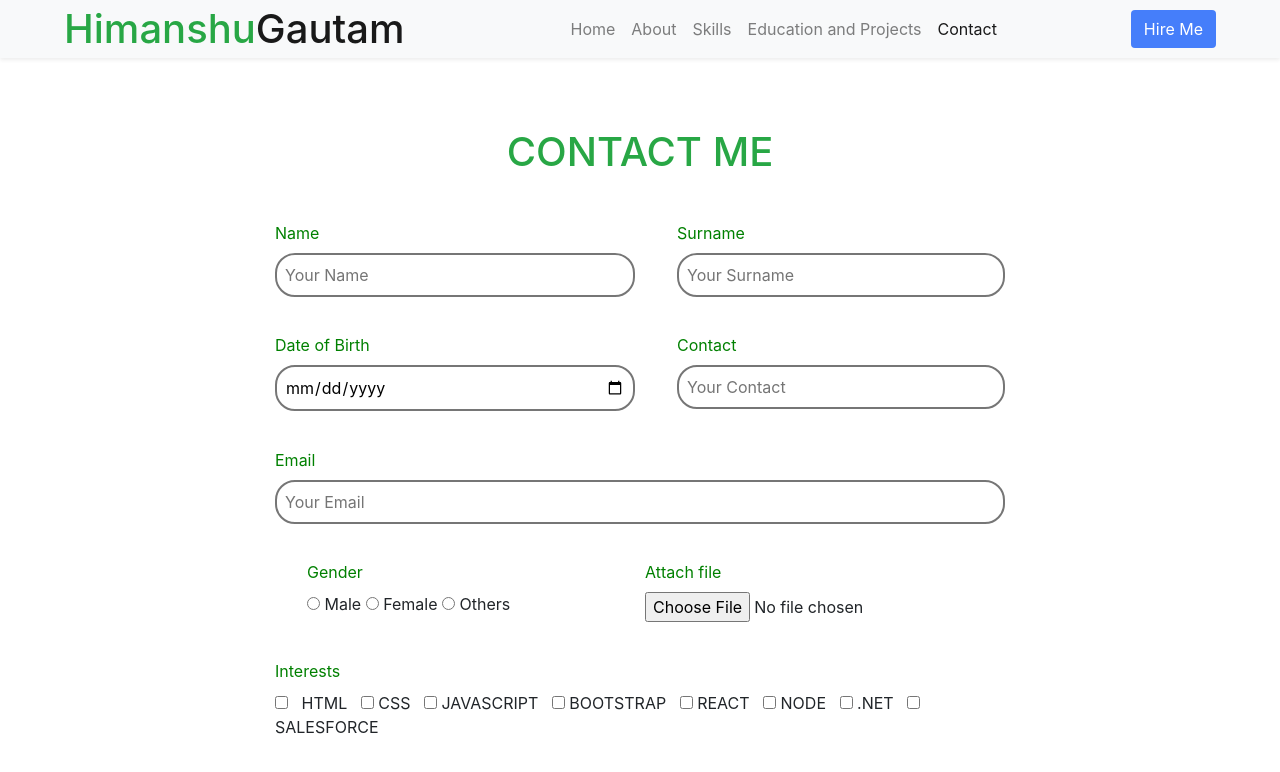
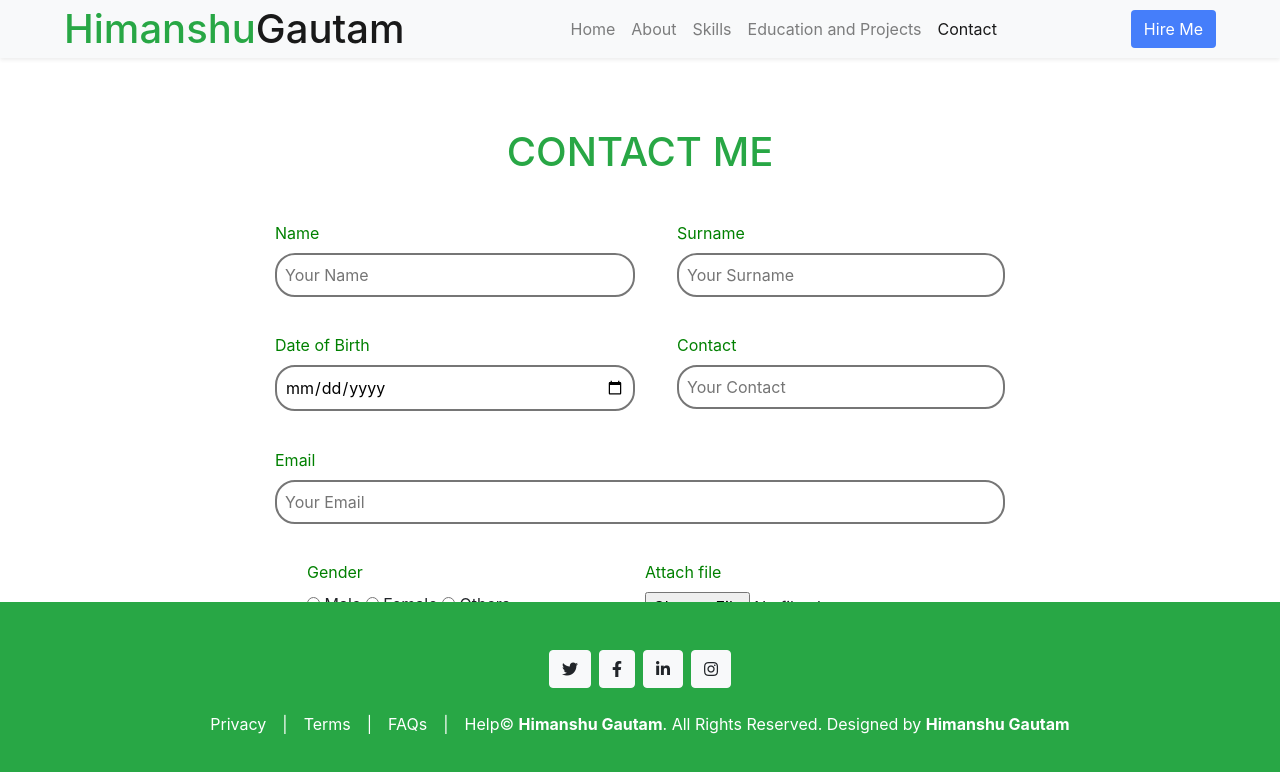
Before and after one commit to himanshu-gautam-git/Portfolio-HimanshuGautam-CYGRP-Assignment, a plain HTML site: page contact.html in a window 1280 px wide. Shown: the top 772 px of the page. Drawn offline with nearby package versions, Linux system fonts and the light colour scheme.

Commit message:
Update contact.html

```diff
--- a/contact.html
+++ b/contact.html
@@ -144,7 +144,7 @@
             </div>
         </div>
     </div>
-<footer style="padding-top: 5%;position:relative;bottom:0%;width:100%;">
+<footer style="padding-top: 5%;position:fixed;bottom:0%;width:100%;">
     <div class="container-fluid bg-success text-white">
         <div class="container text-center py-5">
             <div class="d-flex justify-content-center mb-4">
```
